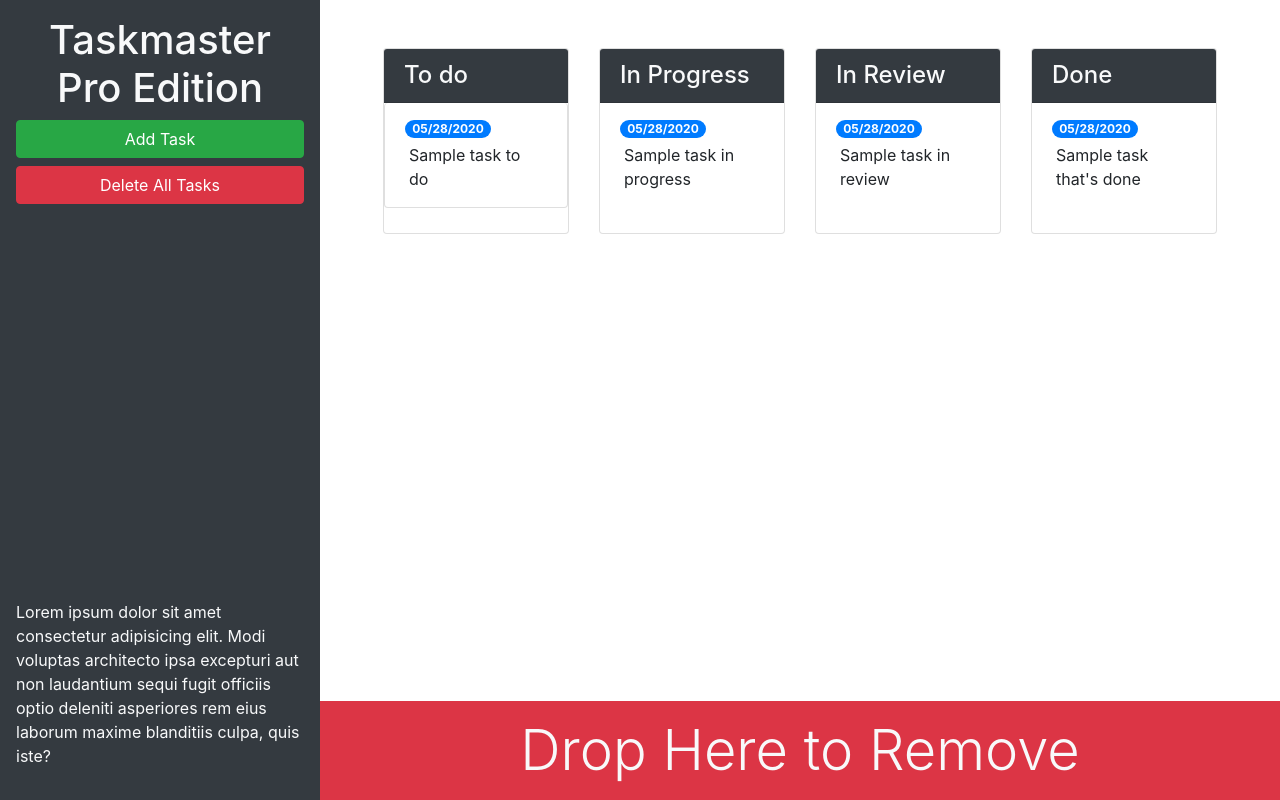
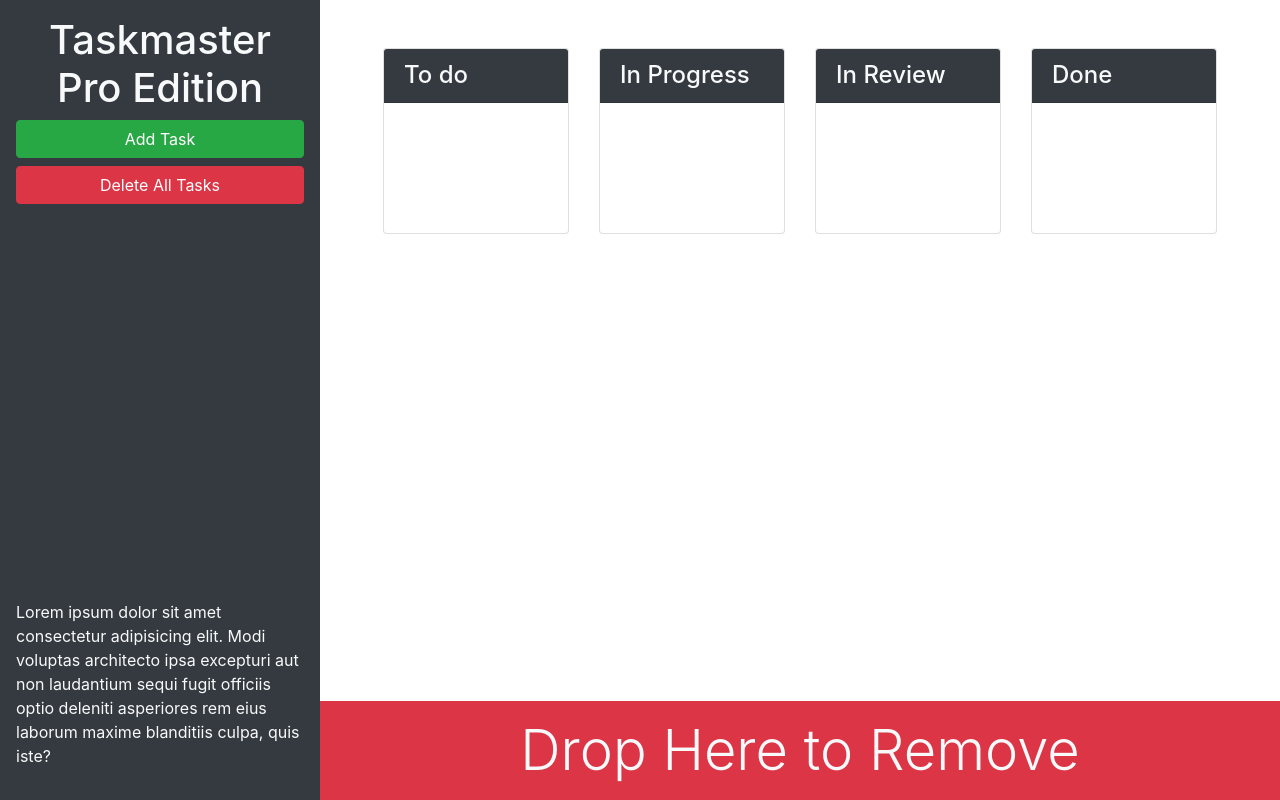
Before and after one commit to cphill11/taskmaster-pro, a plain HTML site: page index.html in a window 1280 px wide. Drawn offline with nearby package versions, Linux system fonts and the light colour scheme.

Commit message:
code reviewed

```diff
--- a/index.html
+++ b/index.html
@@ -32,10 +32,6 @@
               To do
             </h4>
             <ul id="list-toDo" class="list-group">
-              <li class="list-group-item">
-                <span class="badge badge-primary badge-pill">05/28/2020</span>
-                <p class="m-1">Sample task to do</p>
-              </li>
             </ul>
           </div>
         </div>
@@ -47,10 +43,6 @@
               In Progress
             </h4>
             <ul id="list-inProgress" class="list-group list-group-flush">
-              <li class="list-group-item">
-                <span class="badge badge-primary badge-pill">05/28/2020</span>
-                <p class="m-1">Sample task in progress</p>
-              </li>
             </ul>
             </div>
         </div>
@@ -62,10 +54,6 @@
               In Review
             </h4>
             <ul id="list-inReview" class="list-group list-group-flush">
-                <li class="list-group-item">
-                    <span class="badge badge-primary badge-pill">05/28/2020</span>
-                    <p class="m-1">Sample task in review</p>
-                  </li>
             </ul>
             </div>
         </div>
@@ -77,10 +65,6 @@
               Done
             </h4>
             <ul id="list-done" class="list-group list-group-flush">
-                <li class="list-group-item">
-                    <span class="badge badge-primary badge-pill">05/28/2020</span>
-                    <p class="m-1">Sample task that's done</p>
-                  </li>
             </ul>
             </div>
             </div>
```
Also changed, not shown: 1 other file.
